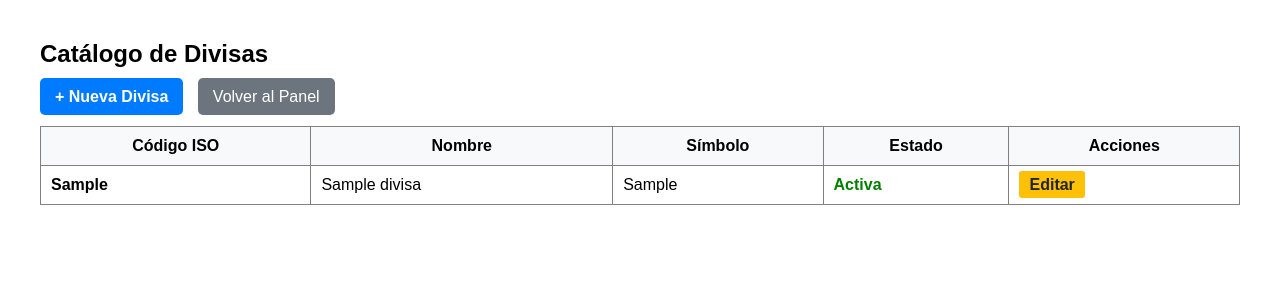
After one commit to alexisCastilloDev/Exchange-Global, a Django app: page /divisas/administrar/ in a window 1280 px wide. The commit adds this page. Shown: the top 300 px of the page. Run offline with Django 5.2, Linux system fonts and the light colour scheme; a user stored in the database is signed in; tables that the repository leaves empty hold one stand-in row (values such as "Sample post").

Commit message:
Creación del módulo de administración de divisas

```diff
--- a/apps/divisas/models.py
+++ b/apps/divisas/models.py
@@ -7,11 +7,14 @@ class Divisa(models.Model):
     Atributos:
         codigo (str): Código ISO de la divisa (ej. USD, EUR).
         nombre (str): Nombre completo de la divisa.
+        simbolo (str): Símbolo de la moneda (ej. $, €).
         activa (bool): Indica si la divisa está habilitada para operar.
                        Cumple con el criterio de aceptación de ocultar divisas inactivas.
     """
     codigo = models.CharField(max_length=3, unique=True, verbose_name="Código")
     nombre = models.CharField(max_length=50, verbose_name="Nombre")
+    # --- NUEVO CAMPO AÑADIDO ---
+    simbolo = models.CharField(max_length=5, null=True, blank=True, verbose_name="Símbolo")
     activa = models.BooleanField(default=True, verbose_name="Activa")
 
     class Meta:
@@ -26,12 +29,8 @@ class Divisa(models.Model):
     def ultima_cotizacion(self):
         """
         Obtiene la cotización más reciente registrada para esta divisa.
-
-        Retorna:
-            Cotizacion: El objeto de cotización más reciente, o None si no tiene cotizaciones.
         """
         return self.cotizaciones.order_by('-fecha_actualizacion').first()
-
 
 class Cotizacion(models.Model):
     """
--- a/apps/divisas/urls.py
+++ b/apps/divisas/urls.py
@@ -1,6 +1,5 @@
 from django.urls import path
-from .views import TasasVigentesListView
-
+from .views import TasasVigentesListView, DivisaListView, DivisaCreateView, DivisaUpdateView
 """
 Configuración de URLs para la aplicación de divisas.
 Contiene las rutas necesarias para la consulta de tasas.
@@ -10,4 +9,8 @@ app_name = 'divisas'
 
 urlpatterns = [
     path('tasas-vigentes/', TasasVigentesListView.as_view(), name='tasas_vigentes'),
+    #rutas para la gestión de divisas (GE-18)
+    path('administrar/', DivisaListView.as_view(), name='lista_divisas'),
+    path('administrar/nueva/', DivisaCreateView.as_view(), name='crear_divisa'),
+    path('administrar/editar/<int:pk>/', DivisaUpdateView.as_view(), name='editar_divisa'),
 ]
--- a/apps/divisas/views.py
+++ b/apps/divisas/views.py
@@ -1,6 +1,8 @@
-from django.views.generic import ListView
+from django.views.generic import ListView, CreateView, UpdateView
 from django.contrib.auth.mixins import LoginRequiredMixin, UserPassesTestMixin
+from django.urls import reverse_lazy
 from apps.divisas.models import Divisa
+from apps.divisas.forms import DivisaForm
 
 class TasasVigentesListView(LoginRequiredMixin, UserPassesTestMixin, ListView):
     model = Divisa
@@ -13,13 +15,41 @@ class TasasVigentesListView(LoginRequiredMixin, UserPassesTestMixin, ListView):
         Permite el acceso si el usuario pertenece al grupo 'Agentes'
         O si es un superusuario/administrador del sistema.
         """
-        es_agente = self.request.user.groups.filter(name='Agentes').exists()
-        es_admin = self.request.user.is_superuser
+       # Permite el acceso si es superusuario/staff o si pertenece a los grupos de Agentes o Administradores
+        es_super_o_staff = self.request.user.is_superuser or self.request.user.is_staff
+        grupos_permitidos = ['admin', 'Admin']
+        pertenece_a_grupo = self.request.user.groups.filter(name__in=grupos_permitidos).exists()
 
-        return es_agente or es_admin
+        return es_super_o_staff or pertenece_a_grupo
 
     def get_queryset(self):
         """
         Criterio de Aceptación 4: Las divisas inactivas no se muestran.
         """
         return Divisa.objects.filter(activa=True)
+
+class AdminDivisasMixin(LoginRequiredMixin, UserPassesTestMixin):
+    """Control de acceso: Solo permite administradores."""
+    def test_func(self):
+        es_super = self.request.user.is_superuser
+        # Revisa si está en algún grupo de administración que uses en Keycloak
+        es_admin_grupo = self.request.user.groups.filter(name__in=['admin', 'Admin']).exists()
+
+        return es_super or es_admin_grupo
+
+class DivisaListView(AdminDivisasMixin, ListView):
+    model = Divisa
+    template_name = 'divisas/divisa_list.html'
+    context_object_name = 'divisas'
+
+class DivisaCreateView(AdminDivisasMixin, CreateView):
+    model = Divisa
+    form_class = DivisaForm
+    template_name = 'divisas/divisa_form.html'
+    success_url = reverse_lazy('divisas:lista_divisas')
+
+class DivisaUpdateView(AdminDivisasMixin, UpdateView):
+    model = Divisa
+    form_class = DivisaForm
+    template_name = 'divisas/divisa_form.html'
+    success_url = reverse_lazy('divisas:lista_divisas')
--- /dev/null
+++ b/templates/divisas/divisa_list.html
@@ -0,0 +1,52 @@
+<!DOCTYPE html>
+<html lang="es">
+<head>
+    <meta charset="UTF-8">
+    <title>Administración de Divisas</title>
+</head>
+<body style="font-family: Arial, sans-serif; margin: 40px;">
+
+    <h2>Catálogo de Divisas</h2>
+
+    <div style="margin-bottom: 20px;">
+        <a href="{% url 'divisas:crear_divisa' %}" style="padding: 10px 15px; background-color: #007bff; color: white; text-decoration: none; border-radius: 5px; font-weight: bold;">+ Nueva Divisa</a>
+        <a href="{% url 'panel_admin' %}" style="padding: 10px 15px; background-color: #6c757d; color: white; text-decoration: none; border-radius: 5px; margin-left: 10px;">Volver al Panel</a>
+    </div>
+
+    <table border="1" cellpadding="10" cellspacing="0" style="width: 100%; border-collapse: collapse;">
+        <thead style="background-color: #f8f9fa;">
+            <tr>
+                <th>Código ISO</th>
+                <th>Nombre</th>
+                <th>Símbolo</th>
+                <th>Estado</th>
+                <th>Acciones</th>
+            </tr>
+        </thead>
+        <tbody>
+            {% for divisa in divisas %}
+            <tr>
+                <td><strong>{{ divisa.codigo }}</strong></td>
+                <td>{{ divisa.nombre }}</td>
+                <td>{{ divisa.simbolo|default:"-" }}</td>
+                <td>
+                    {% if divisa.activa %}
+                        <span style="color: green; font-weight: bold;">Activa</span>
+                    {% else %}
+                        <span style="color: red; font-weight: bold;">Inactiva</span>
+                    {% endif %}
+                </td>
+                <td>
+                    <a href="{% url 'divisas:editar_divisa' divisa.pk %}" style="padding: 5px 10px; background-color: #ffc107; color: #212529; text-decoration: none; border-radius: 3px; font-weight: bold;">Editar</a>
+                </td>
+            </tr>
+            {% empty %}
+            <tr>
+                <td colspan="5" style="text-align: center;">No hay divisas registradas en el catálogo.</td>
+            </tr>
+            {% endfor %}
+        </tbody>
+    </table>
+
+</body>
+</html>
--- a/templates/panel_admin.html
+++ b/templates/panel_admin.html
@@ -121,6 +121,9 @@
             <a href="{% url 'divisas:tasas_vigentes' %}" style="display: inline-block; padding: 10px 16px; background-color: #28a745; color: white; text-decoration: none; border-radius: 6px; font-weight: bold;">
                 Ver Tasas Vigentes
             </a>
+            <a href="{% url 'divisas:lista_divisas' %}" style="display: inline-block; padding: 10px 16px; background-color: #007bff; color: white; text-decoration: none; border-radius: 6px; font-weight: bold; margin-left: 10px;">
+                Administrar Divisas
+            </a>
         </p>
     </div>
 
```
Also changed, not shown: apps/divisas/forms.py (added, +13 -0 lines), templates/divisas/divisa_form.html (added, +53 -0 lines), apps/divisas/migrations/0001_initial.py (added), apps/divisas/migrations/__init__.py (added).
